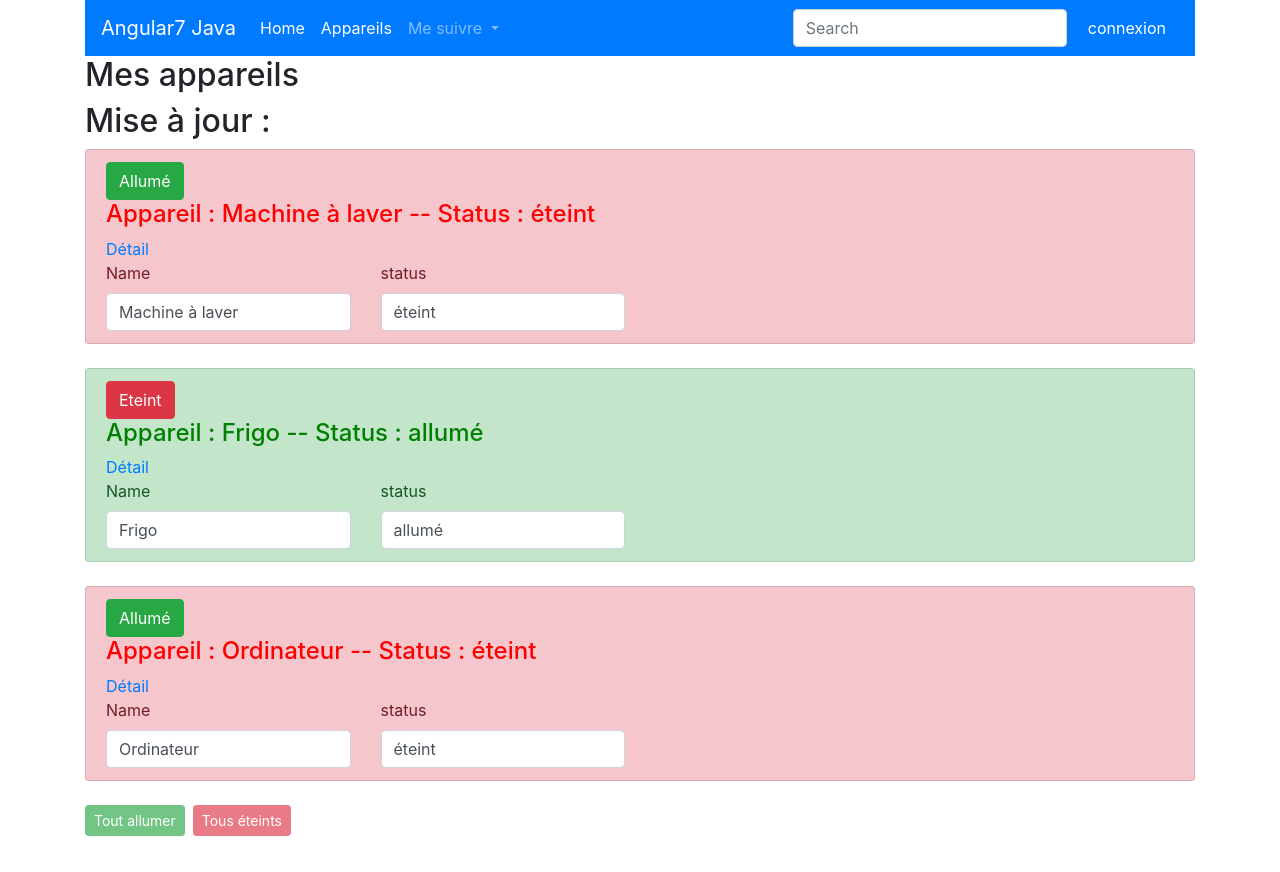
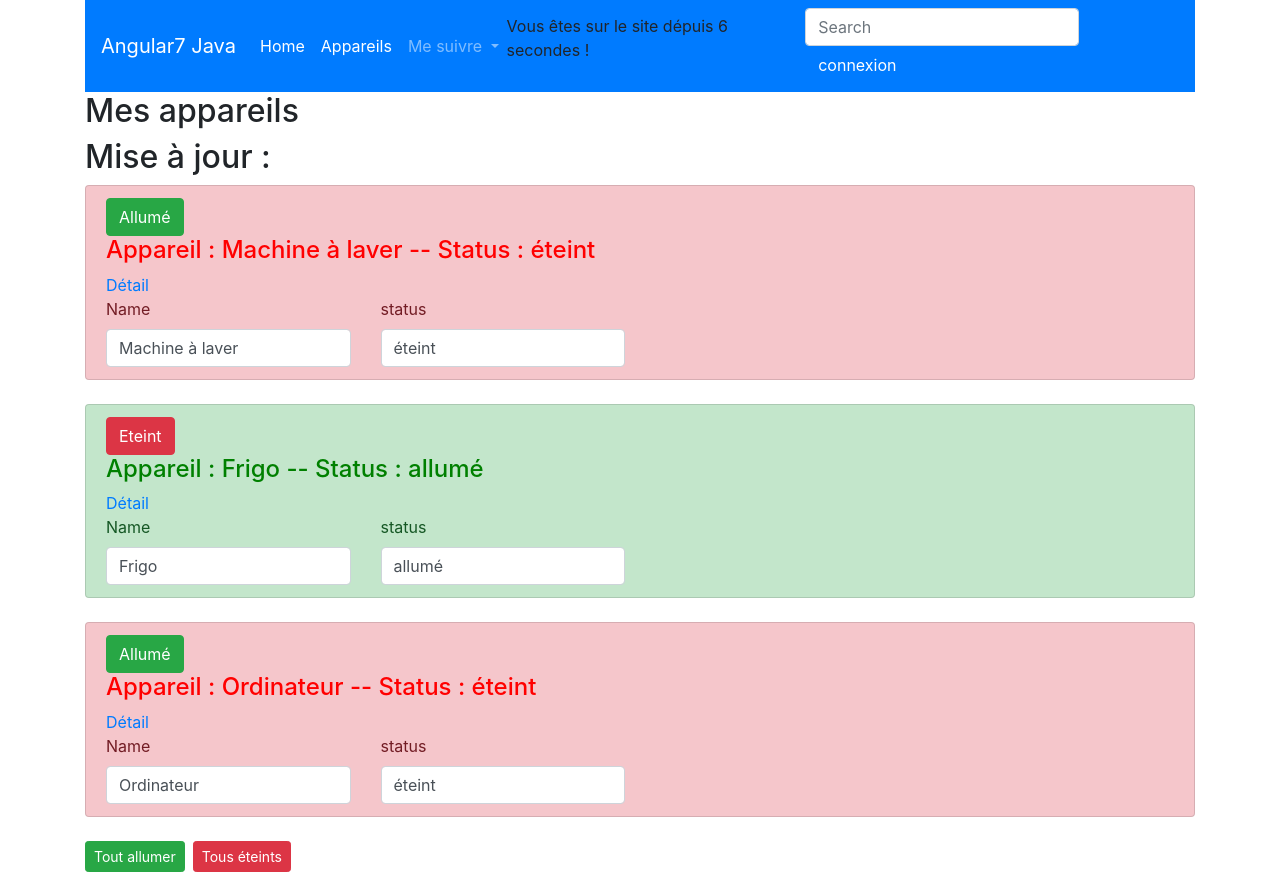
Before and after one commit to AhmedSoftware/angular7ArticleProject, an Angular app: page / in a window 1280 px wide. Both pictures are taken after a click on the button "se connecter". Before the commit the page ends 836 px from the top, so only its background shows below. Built offline with nearby package versions, Linux system fonts and the light colour scheme.

Commit message:
observable subscripte subject

```diff
--- a/src/app/appareil-view/appareil-view.component.html
+++ b/src/app/appareil-view/appareil-view.component.html
@@ -9,10 +9,8 @@
   <br>
 </ul>
 <button type="button" class="btn btn-sm btn-success mr-2 "
-[disabled]="!isAuth"
 (click)="onAllumers()">Tout allumer
 </button>
 <button type="button" class="btn btn-sm btn-danger mr-2"
-[disabled]="!isAuth"
 (click)="onEteints()"> Tous éteints
 </button>
--- a/src/app/header/header.component.html
+++ b/src/app/header/header.component.html
@@ -24,6 +24,9 @@
               </div>
             </li>
           </ul>
+          <div class="navbar-right">
+            <p>Vous êtes sur le site dépuis {{ secondes }} secondes !</p>
+        </div>
           <form class="form-inline my-2 my-lg-0">
             <input class="form-control mr-sm-2" type="search" placeholder="Search" aria-label="Search Appareil">
             <a routerLink="login" class="btn btn-primary my-2 my-sm-0">connexion</a>
--- a/src/app/header/header.component.ts
+++ b/src/app/header/header.component.ts
@@ -1,4 +1,6 @@
 import { Component, OnInit } from '@angular/core';
+import { interval,Subscription} from 'rxjs';
+import { LoginService } from '../login/login.service';
 
 
 @Component({
@@ -8,9 +10,32 @@
 })
 export class HeaderComponent implements OnInit {
 
-  constructor() { }
+  constructor(private loginService:LoginService) { }
+  secondes:number;
+  counterSubscription: Subscription;
 
   ngOnInit() {
+
+      const counter =  interval(1000);
+      this.counterSubscription=counter.subscribe(
+        (value) => {
+          this.secondes = value;
+        },
+        (error) => {
+          console.log('Uh-oh, an error occurred! : ' + error);
+        },
+        () => {
+          console.log('Observable complete!');
+        }
+      );
+
+
+  }
+  ngOnDestroy() {
+    this.counterSubscription.unsubscribe();
   }
 
+
+
+
 }
```
